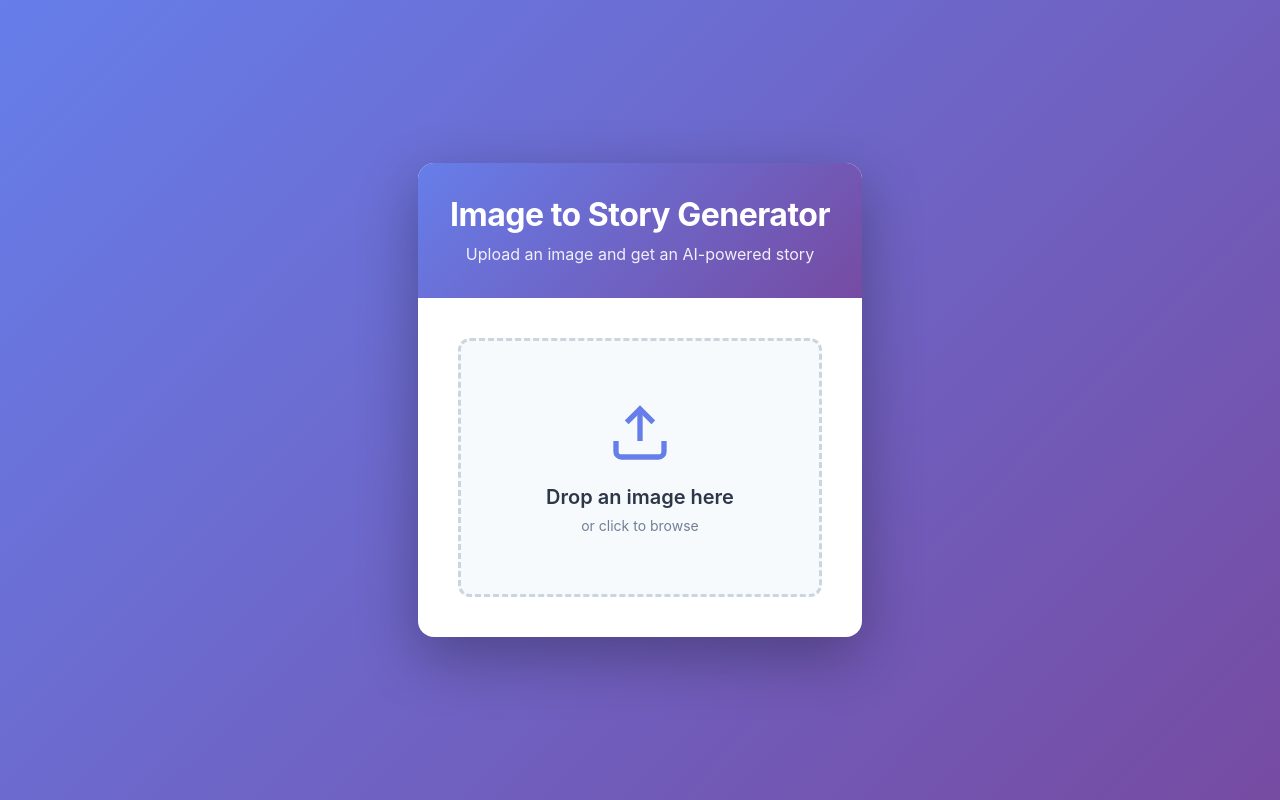
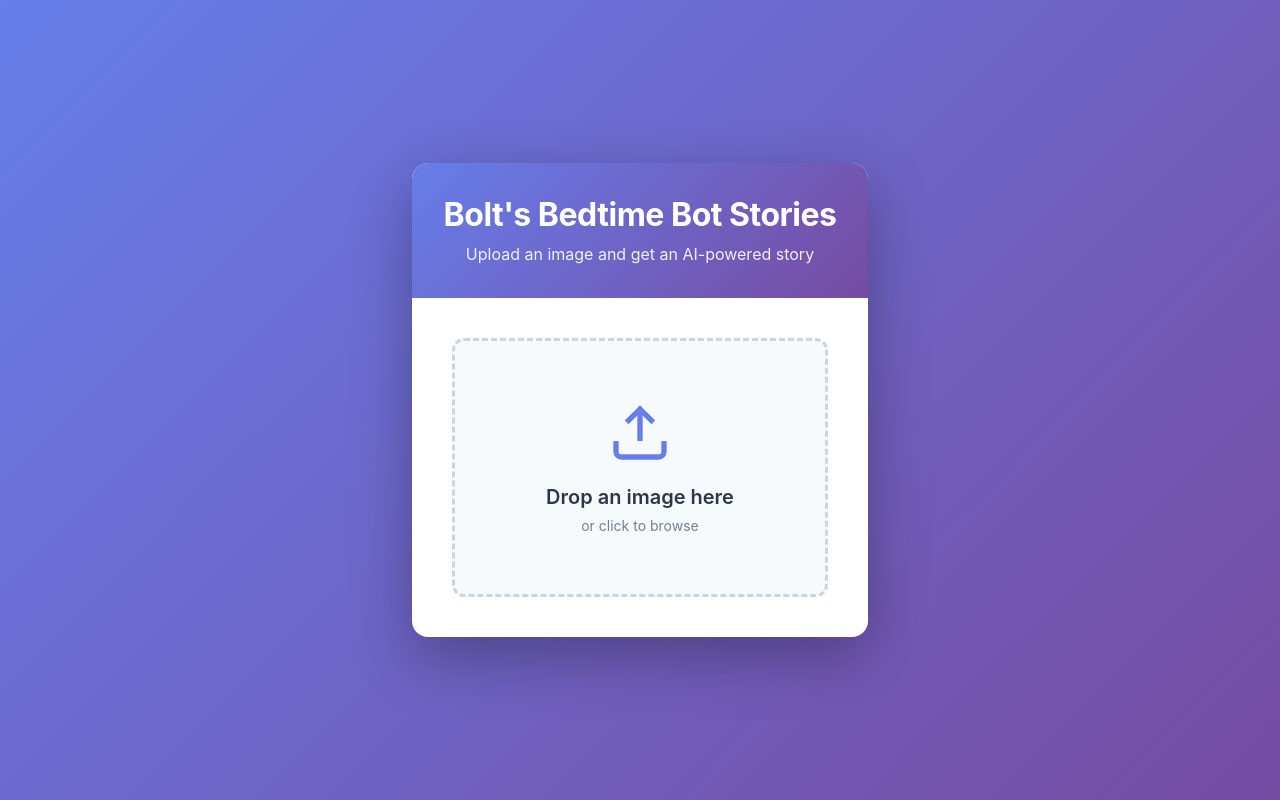
Before and after one commit to bell-kevin/weberStFall2025hackathon, a React (Vite) app: page / in a window 1280 px wide. Built offline with nearby package versions, Linux system fonts and the light colour scheme; the HTML template or start-up script is replaced by a standard one.

Commit message:
Updated index.html

```diff
--- a/index.html
+++ b/index.html
@@ -3,7 +3,7 @@
 <head>
   <meta charset="UTF-8">
   <meta name="viewport" content="width=device-width, initial-scale=1.0">
-  <title>Image Description App</title>
+  <title>Bolt's Bedtime Bot Stories</title>
 </head>
 <body>
   <div id="root"></div>
--- a/src/App.jsx
+++ b/src/App.jsx
@@ -55,7 +55,7 @@ function App() {
       {!storybook && (
         <>
           <header className="header">
-            <h1>Image to Story Generator</h1>
+            <h1>Bolt's Bedtime Bot Stories</h1>
             <p>Upload an image and get an AI-powered story</p>
           </header>
           <div className="content">
```
